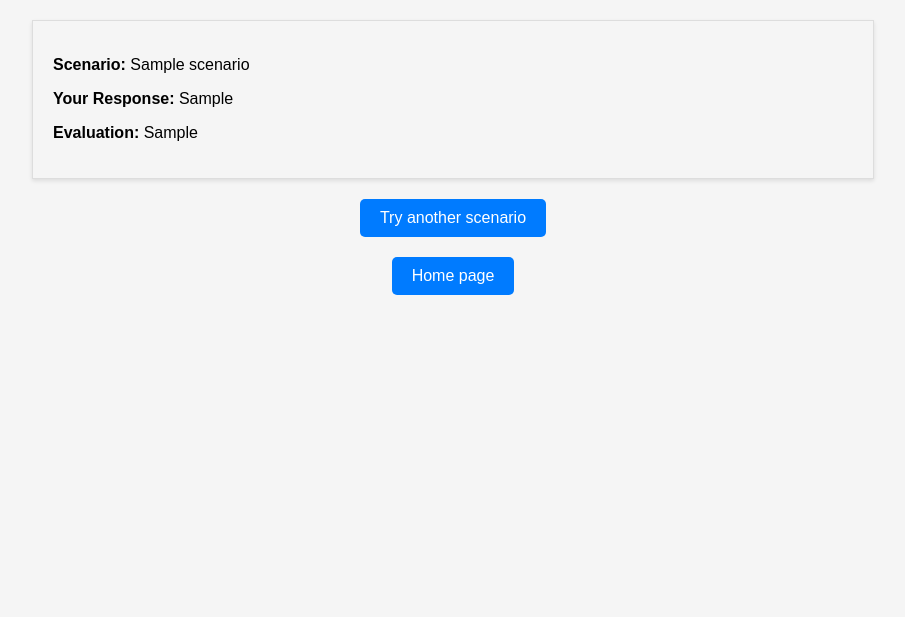
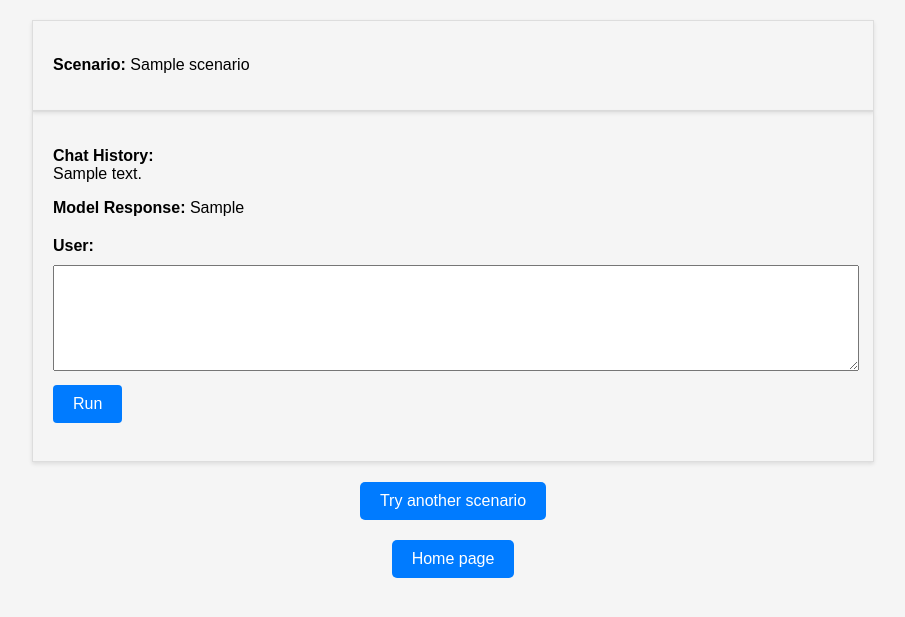
Before and after one commit to ece1786-2024/CareBrew, a Flask app: template templates/training_mode_response.html in a window 1280 px wide. Shown: the part 120-737 px from the top of the page, without its empty margins (187-1092 px from the left). Run offline with Flask 3, Linux system fonts and the light colour scheme; the template is opened without the code that fills it: most values are stand-ins (such as "Sample title", 1, 10 or a date in 2020).

Commit message:
add interactive conversation to training mode

```diff
--- a/app.py
+++ b/app.py
@@ -27,6 +27,18 @@ def training_mode():
         session['generated_scenario'] = generated_scenario
         # processed_response = None  # Initialize processed_response to avoid UnboundLocalError
 
+    if request.method == 'POST' and 'chat_session' in session:
+        chat_session = session['chat_session']
+        chat_session_text = session['chat_session_text']
+        model_response = session['model_response']
+    else:
+        chat_session = []
+        chat_session_text = ''
+        model_response = ''
+        session['chat_session_text'] = chat_session_text
+        session['chat_session'] = chat_session
+        session['model_response'] = model_response
+
     # Check if the shuffle button was clicked
     if request.method == 'GET' and 'shuffle' in request.form:
         generated_scenario = generate_scenario()
@@ -35,13 +47,25 @@ def training_mode():
     # Process the form for user response in Training Mode
     elif request.method == 'POST' and 'user_response' in request.form:
         user_response = request.form['user_response']
-        processed_response = process_training_response(generated_scenario, user_response)
+        model_response, chat_session = process_training_response(chat_session, generated_scenario, user_response)
+        chat_session_text = process_chat_session(chat_session)
+        session['chat_session'] = chat_session
+        session['chat_session_text'] = chat_session_text
+        session['model_response'] = model_response
         if 'save_data' in request.form:
             df = pd.read_csv('training_responses.csv')
-            new_record = {'generated_scenario': generated_scenario, 'user_response': user_response, 'processed_response': processed_response}
+            new_record = {'generated_scenario': generated_scenario, 'user_response': user_response, 'processed_response': model_response}
             df = pd.concat([df, pd.DataFrame([new_record])], ignore_index=True)
             df.to_csv('training_responses.csv', index=False)
-        return render_template('training_mode_response.html', scenario=generated_scenario, user_response=user_response, processed_response=processed_response)
+        return render_template('training_mode_response.html', scenario=generated_scenario, chat_session_text=chat_session_text, model_response=model_response)
+    elif request.method == 'POST' and 'user_input' in request.form:
+        user_input = request.form['user_input']
+        model_response, chat_session = process_training_response(chat_session, model_response, user_input)
+        chat_session_text = process_chat_session(chat_session)
+        session['chat_session'] = chat_session
+        session['chat_session_text'] = chat_session_text
+        session['model_response'] = model_response
+        return render_template('training_mode_response.html', scenario=generated_scenario, chat_session_text=chat_session_text, model_response=model_response)
 
     return render_template('training_mode_base.html', scenario=generated_scenario)
 
@@ -76,6 +100,17 @@ def evaluation_mode():
 
     return render_template('evaluation_mode_base.html')
 
+def process_chat_session(chat_session: list) -> str:
+    conversation = ""
+
+    for entry in chat_session[1:]:
+        text = entry["content"][0]["text"]
+        if entry['role'] == 'assistant':
+            conversation += f"<br><strong>CareBrew</strong>: {text}<br>\n"
+        else:
+            conversation += f"<br><strong>User</strong>: {text}<br>\n"
+
+    return conversation
 
 if __name__ == '__main__':
     app.run(debug=True)
--- a/models/training_mode_response.py
+++ b/models/training_mode_response.py
@@ -1,25 +1,51 @@
-import openai
+from openai import OpenAI
+client = OpenAI()
 
-generation_prompt = {
+system_prompt = [{
     "role": "system",
-    "content": "Given the scenario and the user's response, the goal is to analyze the user's response."
-    "Begin by acknowledge what the user did well. Then suggest on what they can improve on."
-    "Address the user as 'you' in your response. That is, use language such as 'Your response shows' or something of that nature."
-    "Your answer should not include any bold or italicized text."
-}
+    "content": [
+            {
+                "type": "text",
+                "text": """
+                Given the scenario and the user's response, the goal is to analyze the user's response.
+                Begin by acknowledge what the user did well. Then suggest on what they can improve on.
+                Address the user as 'you' in your response. That is, use language such as 'Your response shows' or something of that nature.
+                Your answer should not include any bold or italicized text.
+                """
+            }
+    ]
+}]
 
-def call_to_API(training_mode_prompt, user_response):
-    messages = [
-        {"role": "assistant", "content": "Scenario: " + training_mode_prompt},
-        {"role": "user", "content": "User response: " + user_response},
-        generation_prompt
+
+def call_to_API(chat_session, assistant_prompt, user_response, temperature=1, top_p=1, frequency_penalty=0, presence_penalty=0):
+    chat_session = chat_session + [
+        {
+            "role": "assistant",
+            "content": [
+                {
+                    "type": "text",
+                    "text": assistant_prompt
+                }
+            ]
+        },
+        {
+            "role": "user",
+            "content": [
+                {
+                    "type": "text",
+                    "text": user_response
+                }
+            ]
+        },
     ]
-
-    response = openai.chat.completions.create(
+    messages = system_prompt + chat_session
+    response = client.chat.completions.create(
         model="gpt-4o",
         messages=messages,
-        temperature=1,
-        top_p=1
+        temperature=temperature,
+        top_p=top_p,
+        frequency_penalty=frequency_penalty,
+        presence_penalty=presence_penalty
     )
 
-    return response.choices[0].message.content.strip()
+    return response.choices[0].message.content.strip(), chat_session
--- a/templates/base.html
+++ b/templates/base.html
@@ -24,9 +24,9 @@
         <form action="{{ url_for('training_mode') }}">
             <button type="submit">Training Mode</button>
         </form>
-        <form action="{{ url_for('assistant_mode') }}">
+        <!-- <form action="{{ url_for('assistant_mode') }}">
             <button type="submit">Assistant Mode</button>
-        </form>
+        </form> -->
         <form action="{{ url_for('evaluation_mode') }}">
             <button type="submit">Evaluation Mode</button>
         </form>
--- a/templates/training_mode_response.html
+++ b/templates/training_mode_response.html
@@ -25,8 +25,17 @@
     </header>
     <div class="container">
         <p><strong>Scenario:</strong> {{ scenario }}</p>
-        <p><strong>Your Response:</strong> {{ user_response }}</p>
-        <p><strong>Evaluation:</strong> {{ processed_response }}</p>
+        <!-- <p><strong>Your Response:</strong> {{ user_response }}</p> -->
+        <!-- <p><strong>Evaluation:</strong> {{ processed_response }}</p> -->
+    </div>
+    <div class="container">
+        <p><strong>Chat History:</strong><br> {{ chat_session_text|safe }}</p>
+        <p><strong>Model Response:</strong> {{ model_response }}</p>
+        <form method="post" class="form-section">
+            <label for="user_input"><strong>User:</strong></label>
+            <textarea name="user_input" required></textarea>
+            <button type="submit">Run</button><br><br>
+        </form>
     </div>
     <a href="{{ url_for('training_mode') }}" class="back-button">Try another scenario</a>
     <a href="{{ url_for('base') }}" class="back-button">Home page</a>
```
